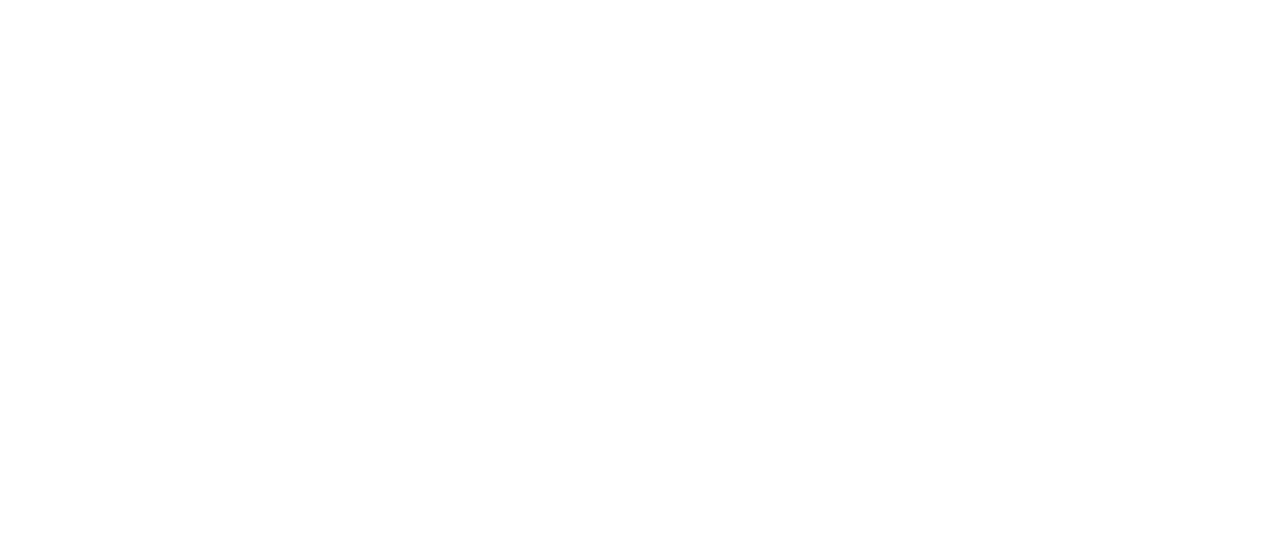
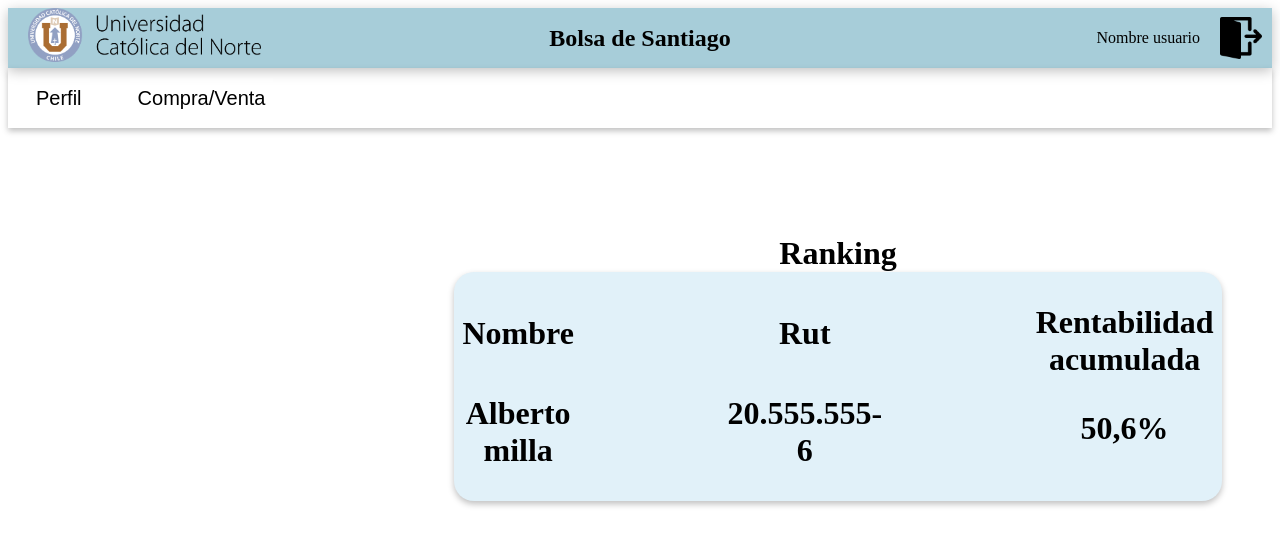
Before and after one commit to Michea1023/ucn_share_market, a React (Create React App) app in the folder frontend/: page /admin in a window 1280 px wide. Shown: the top 546 px of the page. Built offline with nearby package versions, Linux system fonts and the light colour scheme; the HTML template or start-up script is replaced by a standard one.

Commit message:
parte pipeta

```diff
--- a/frontend/src/Pages/Admin.js
+++ b/frontend/src/Pages/Admin.js
@@ -1,4 +1,36 @@
 import React,{Component} from "react";
+import styled from "styled-components";
+import BarraPrincipal from "../components/NavBar/BarraPrincipal";
+import BarraSecundaria from "../components/NavBar/BarraSecundaria";
+import Ranking from "../components/Admin/Ranking";
+
+const GridPrincipal = styled.div`
+    display: grid;
+    grid-template-columns: 1fr 1fr;
+    grid-template-rows: 60px 60px 60vh 60vh;
+    grid-template-areas:
+    "nav nav"
+    "nav2 nav2"
+    "Acciones1 Resumen2"
+
+`;
+const Grid1 = styled.div`
+    grid-area: nav;
+`;
+const Grid2 = styled.div`
+    grid-area: nav2;
+`;
+const Grid3 = styled.div`
+    grid-area: Acciones1;
+    justify-self:center;
+    align-self:center;
+`;
+const Grid4 = styled.div`
+    grid-area: Resumen2;
+    justify-self:center;
+    align-self:center;
+`;
+
 
 export default class Admin extends Component{
 
@@ -9,7 +41,24 @@
     render(){
 
         return(
-            <></>
+            <GridPrincipal>
+                <Grid1>
+                    <BarraPrincipal/>
+                </Grid1>
+                <Grid2>
+                    <BarraSecundaria/>
+                </Grid2>
+                <Grid3>
+
+                </Grid3>
+                <Grid4>
+                    <Ranking>
+
+                    </Ranking>
+                </Grid4>
+
+
+            </GridPrincipal>
         )
     }
 
--- a/frontend/src/Pages/HomePage.js
+++ b/frontend/src/Pages/HomePage.js
@@ -3,6 +3,36 @@
 import ResumenUsuario from "../components/HomePage/ResumenUsuario";
 import BarraPrincipal from "../components/NavBar/BarraPrincipal";
 import BarraSecundaria from "../components/NavBar/BarraSecundaria";
+import styled from "styled-components";
+
+const GridPrincipal = styled.div`
+    display: grid;
+    grid-template-columns: 1fr 1fr;
+    grid-template-rows: 60px 60px 60vh 60vh;
+    grid-template-areas:
+    "nav nav"
+    "nav2 nav2"
+    "Acciones1 Resumen2"
+
+`;
+const Grid1 = styled.div`
+    grid-area: nav;
+`;
+const Grid2 = styled.div`
+    grid-area: nav2;
+`;
+const Grid3 = styled.div`
+    grid-area: Acciones1;
+    justify-self:center;
+    align-self:center;
+`;
+const Grid4 = styled.div`
+    grid-area: Resumen2;
+    justify-self:center;
+    align-self:center;
+`;
+
+
 
 export default class HomePage extends Component{
     constructor(props) {
@@ -10,21 +40,21 @@
     }
     render() {
         return(
-            <div className="grid-home-page">
-                <div className="grid-home-page1">
+            <GridPrincipal>
+                <Grid1>
                     <BarraPrincipal />
-                </div>
-                <div className="grid-home-page2">
+                </Grid1>
+                <Grid2>
                     <BarraSecundaria />
-                </div>
-                <div className="grid-home-page3">
+                </Grid2>
+                <Grid3>
                     <AccionesPrecios />
-                </div>
-                <div className="grid-home-page4">
+                </Grid3>
+                <Grid4>
                     <ResumenUsuario />
-                </div>
+                </Grid4>
 
-            </div>
+            </GridPrincipal>
         )
     }
 
--- /dev/null
+++ b/frontend/src/components/Admin/Ranking.js
@@ -0,0 +1,82 @@
+import React,{Component} from "react";
+import styled from "styled-components";
+
+const GridRanking = styled.div`
+  background-color: #E1F1F9;
+    box-shadow: 0px 3px 6px rgba(0, 0, 0, 0.252);
+    border-radius: 20px;
+    width: 60vw;
+    display: flex;
+    flex-direction: row;
+    justify-content: center;
+
+`;
+const Titulo = styled.h1`
+ margin: 50px;
+ text-align: center;
+
+`;
+
+const GridRanking2 = styled.br`
+  background-color: blue;
+  border: 3px solid black;
+
+  width: 250px;
+
+
+
+
+`;
+
+
+const Coordinado = styled.div`
+    margin: 0 10%;
+`;
+
+
+
+export default class  Ranking extends Component{
+    constructor (props){
+        super(props);
+    }
+
+    render(){
+        return(
+                <Titulo>Ranking
+                    <GridRanking>
+                        <Coordinado>
+                            <h4>Nombre</h4>
+
+                            <p>Alberto milla</p>
+                        </Coordinado>
+                        <GridRanking2></GridRanking2>
+                        <Coordinado>
+                            <h4>Rut</h4>
+
+                            <p>20.555.555-6</p>
+                        </Coordinado>
+                        <GridRanking2></GridRanking2>
+                        <Coordinado >
+                            <p>Rentabilidad acumulada</p>
+
+                            <p>50,6%</p>
+                        </Coordinado>
+
+
+                    </GridRanking>
+
+
+                </Titulo>
+
+
+
+            )
+
+
+
+
+    }
+
+
+
+}
--- a/frontend/src/components/HomePage/AccionesPrecios.js
+++ b/frontend/src/components/HomePage/AccionesPrecios.js
@@ -11,7 +11,7 @@
   background-color: #A7CDD9;
   box-shadow: 0px 3px 6px rgba(0, 0, 0, 0.252);
   margin:30px;
-  width: 50%;
+  width: 100%;
   padding-top: 20px ;
   border-radius: 20px;
 
```
Also changed, not shown: frontend/static/frontend/main.js, frontend/static/frontend/main.js.LICENSE.txt.
